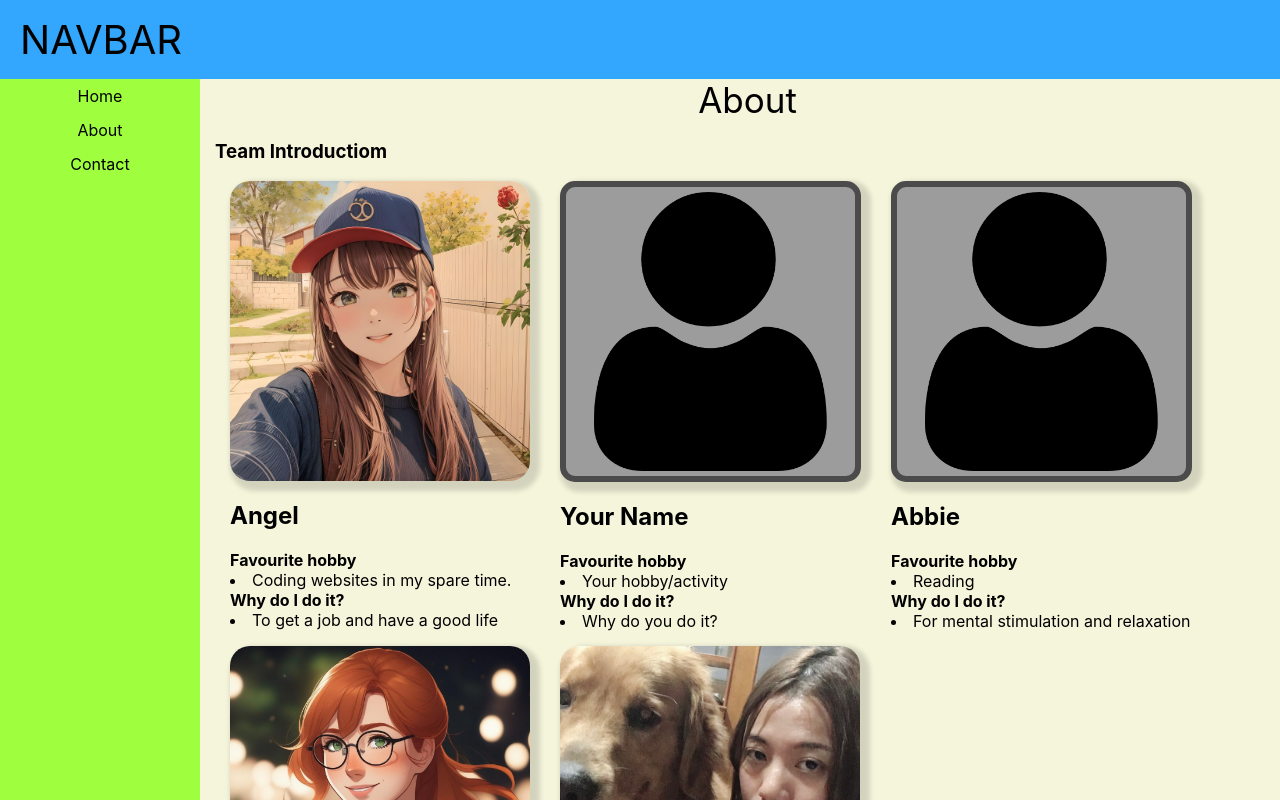
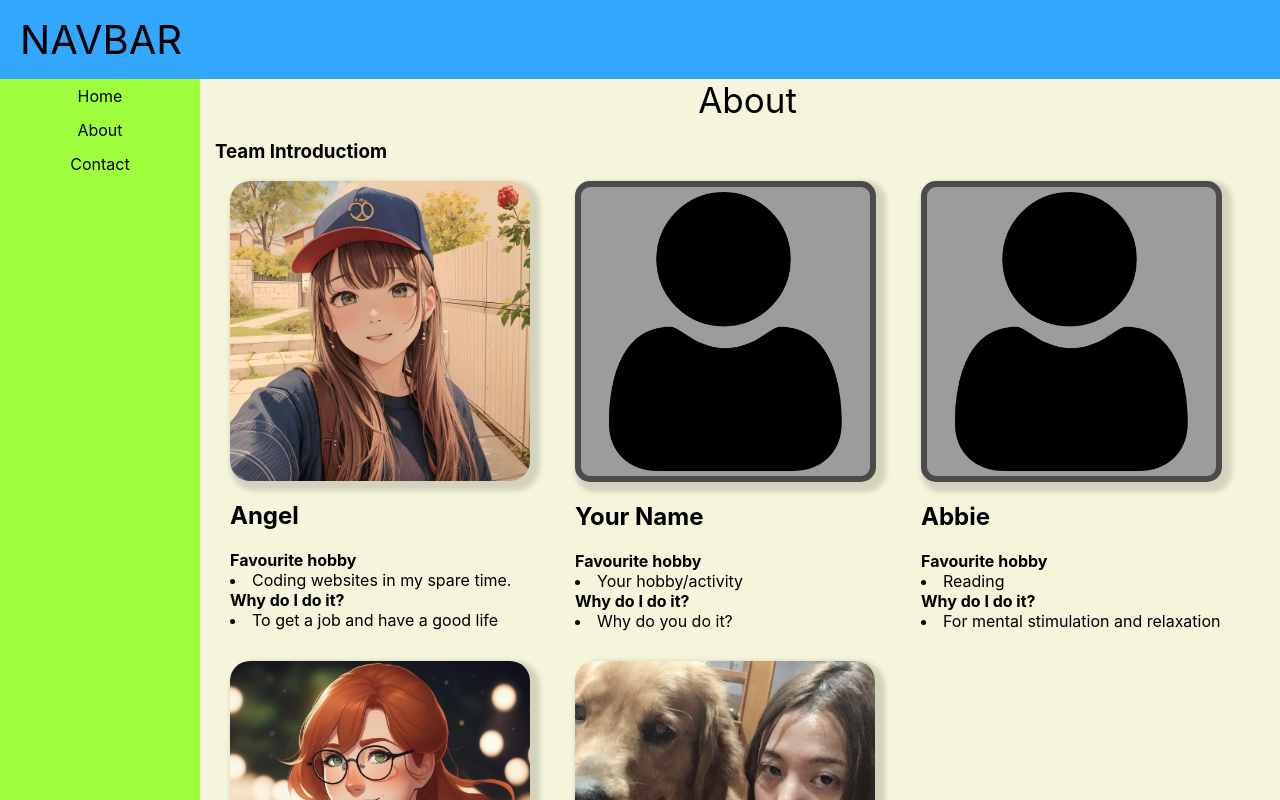
Before and after one commit to Angel2001-programmer/finalProject, a React (Create React App) app: page / in a window 1280 px wide. Both pictures are taken after a click on the button "Return to HomePage". Shown: the top 800 px of the page. Built offline with nearby package versions, Linux system fonts and the light colour scheme.

Commit message:
improved styling about page.

```diff
--- a/src/pages/about/about.module.css
+++ b/src/pages/about/about.module.css
@@ -1,7 +1,7 @@
 .about{
     display: flex;
     flex-wrap: wrap;
-    gap: 15px;
+    gap: 30px;
     margin-bottom: 20px;
 }
 
```
